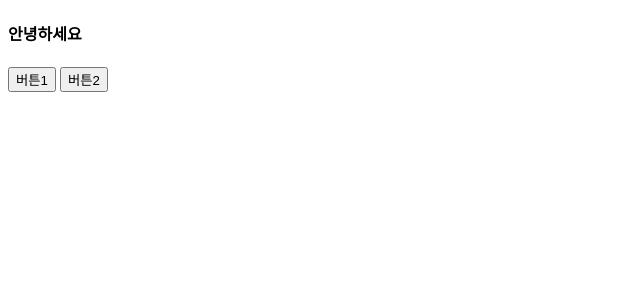
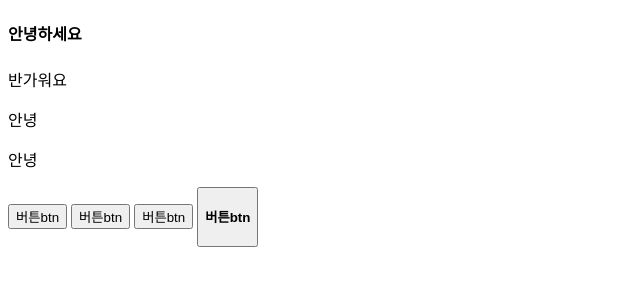
Before and after one commit to hey880/JavaScript-jQuery, a plain HTML site: page index.html in a window 1280 px wide. Shown: the whole page, without its empty margins (0-640 px from the left). Drawn offline with nearby package versions, Linux system fonts and the light colour scheme.

Commit message:
basic jQuery

```diff
--- a/index.html
+++ b/index.html
@@ -4,56 +4,56 @@
     <meta charset="UTF-8">
     <title>Document</title>
     <link rel="stylesheet" href="main.css">
+    <script src="https://code.jquery.com/jquery-3.6.0.min.js" integrity="sha256-/xUj+3OJU5yExlq6GSYGSHk7tPXikynS7ogEvDej/m4=" crossorigin="anonymous">
+    </script>
 </head>
 <body>
 
-    <h4 id="test" class="test1">안녕하세요</h4>
+    <h4 id="test">안녕하세요</h4>
+    <p class="greeting">안녕하세요</p>
+    <p class="greeting">안녕하세요</p>
+    <p class="greeting">안녕하세요</p>
+
+    <button class="btn">버튼btn</button>
+    <button class="btn">버튼btn</button>
+    <button class="btn">버튼btn</button>
+    <button class="btn"><h4>버튼btn</h4></button>
 
     <script>
-    // document.getElementById('test').innerHTML = '???'
-    // 이 document.getElentBy~~~ 처럼 선택하는 지시문을 '셀렉터' 라고함
-    // 아래는 Jquery에서의 셀렉터 $()
+        //addClass를 이용하면 선택된 요소에 class를 부착시킬 수 있다.
+       // $('#test').addClass('yellow_bg');
 
-    // innerHTML과 같은 기능. 선택된 요소 안에 있는 모든 'HTML'을 수정
-        $('#test').html('안녕')
-    // 안에 있는 모든 HTML이 아니라 모든 '글자'를 수정
-        $('#test').text('안녕')
-    // 수정이 아니라 그냥 출력만 하고 싶으면 아래처럼 빈칸으로 두면 됨.
-        $('#test').html()
-        $('.test1')
+        //자바스크립트 셀렉터로는 해당 이름을 가진 요소 전체를 한 번에 변경할 수 없다.
+        //인덱스로 몇번째 요소를 바꿀 것인지 지정해줘야 한다.
+       document.getElementsByClassName('greeting')[0].innerHTML='안녕';
+       document.getElementsByClassName('greeting')[1].innerHTML='안녕';
+       document.getElementsByClassName('greeting')[2].innerHTML='안녕';
 
-    // $('CSS셀렉터').css(이걸, 이렇게)
-        $('#test').css('color', 'red');
+       //jQuery는 한 번에 해당 요소를 모두 변경할 수 있다.
+       $('.greeting').html('안녕');
+       //순서를 지정하고 싶으면 eq를 쓰면 된다. eq는 순서를 위에서부터 시작한다.
+       $('.greeting').eq(0).html('반가워요');
 
-    // $('#test').attr(이걸, 이렇게), attr은 attribute 의 약자로
-    // src, href 등과 같은 커스텀 속성들을 수정할 때 사용.
-        $('#test').attr('src', 'dsddd.jpg')
+       //js에서의 addEventListner는 jQuery에서 on으로 쓰인다. 안에 있는 구현
+       //함수는 js의 이벤트 리스너와 같은 방법으로 작성한다.
+       $('.btn').on('click', function(){alert('버튼클릭됨')})
 
+       //아래 코드는 선택된 요소에 h4가 있으면 h4를 눌렀을 때 구현 함수를
+       //동작 시켜달라는 코드. 추후 이벤트 리스너가 많아질 때 유용하다.
+       $('.btn').on('click', 'h4', function(){alert('버튼클릭됨2')})
+
+       //jQuery를 이용하면 쉽게 애니메이션을 구현할 수 있다.
+       //JS로 버튼 클릭시 위의 p 태그를 안 보이게 하는 코드 작성 시
+       document.getElementsByClassName('btn')[0].addEventListener('click', function(){document.getElementsByClassName('greeting')[0].style.display='none'});
+
+       //jQuery는 JS 셀렉터 형식과 호환 되지 않으므로 style.display~ 같은
+       //형식으로 작성하는 것은 맞지 않다. 대신 hide라는 jQuery 메서드를 이용하여
+       //display=none과 같은 효과를 줄 수 있고 다시 보이게 하려면 show메서드,
+       //그 외에도 slideup 등 많은 메서드들을 사용하여 더 편리하게 애니메이션 처리를 할 수 있다.
+       $('.btn').on('click', function(){
+           $('.greeting').hide();
+        })
     </script>
-
-    <div class="alert-box" id="alert">
-       <p id="title">Alert 박스</p>
-       <button id="close">X</button>
-    </div>
-
-    <button onclick="popup('아이디를 입력하세요.')">버튼1</button>
-    <button onclick="popup('비밀번호를 입력하세요.')">버튼2</button>
-
-    <!--HTML은 위에서 부터 차례대로 읽어내려오다가 JS 파일을 만나면 그 JS 파일을 다 수행할 때까지 기다렸다가 다음 HTML을 읽어온다. 따라서 모든 JS(script태그)는 body 태그가 끝나기 전인 위치에 써주는 게 좋다.-->
-    <!--jQuery 설치-->
-    <script src="https://code.jquery.com/jquery-3.6.0.min.js" integrity="sha256-/xUj+3OJU5yExlq6GSYGSHk7tPXikynS7ogEvDej/m4=" crossorigin="anonymous">
-    </script>
-    <script>
-        function popup(message){
-            document.getElementById('alert').style.display='block';
-            document.getElementById('title').innerHTML=message;
-        }
-
-        document.getElementById('close').addEventListener('click', function(){
-            document.getElementById('alert').style.display='none';
-        });
-    </script>
-
 
 </body>
 </html>
--- a/main.css
+++ b/main.css
@@ -1,3 +1,7 @@
+.yellow_bg {
+    background-color: yellow;
+}
+
 .alert-box {
     background: rgb(138, 138, 238);
     color:rgb(88, 88, 247);
```
